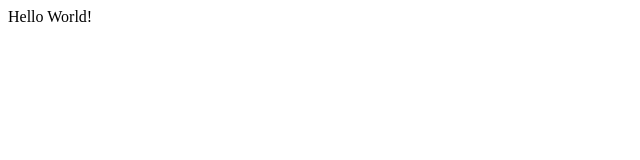
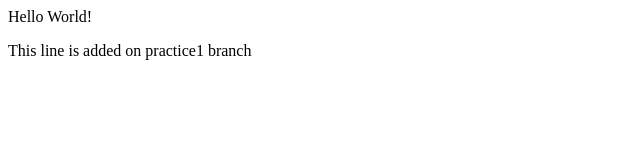
Before and after one commit to SraboniGhosh16/Git-Github-Practice, a plain HTML site: page index.html in a window 1280 px wide. Shown: the whole page, without its empty margins (0-640 px from the left). Drawn offline with Linux system fonts and the light colour scheme.

Commit message:
some changes on new branch

```diff
--- a/index.html
+++ b/index.html
@@ -1 +1,3 @@
 <p>Hello World!</p>
+
+<p>This line is added on practice1 branch</p>
```
